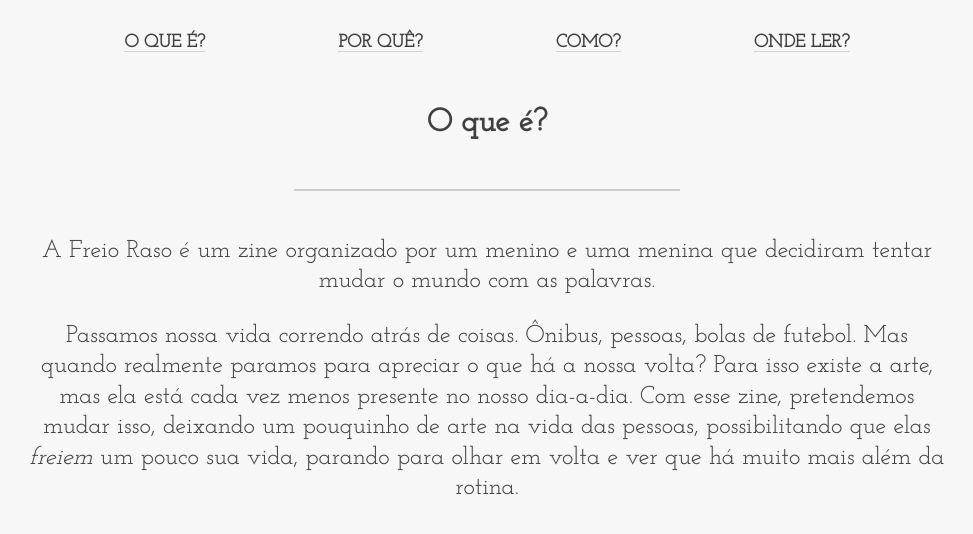
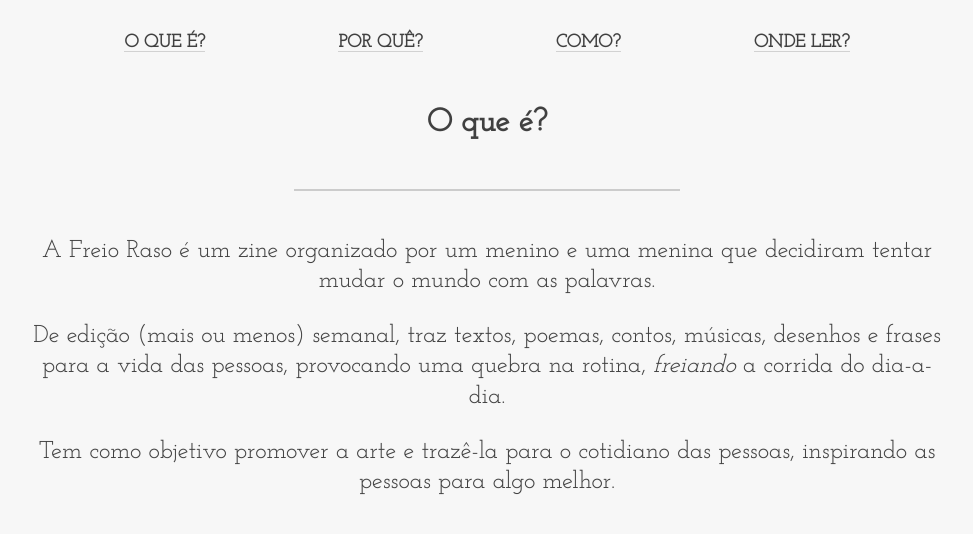
Before and after one commit to freioraso/freioraso.github.io, a Jekyll site: the page built from o-que-e.md, in a window 1280 px wide. Shown: the top 534 px of the page, without its empty margins (153-1126 px from the left). Built offline with Jekyll 4.4.1, drawn with Linux system fonts in a browser that asks for light colours.

Commit message:
omfg actual content again

```diff
--- a/o-que-e.md
+++ b/o-que-e.md
@@ -6,4 +6,6 @@ permalink: /o-que-e
 
 A Freio Raso é um zine organizado por um menino e uma menina que decidiram tentar mudar o mundo com as palavras.
 
-Passamos nossa vida correndo atrás de coisas. Ônibus, pessoas, bolas de futebol. Mas quando realmente paramos para apreciar o que há a nossa volta? Para isso existe a arte, mas ela está cada vez menos presente no nosso dia-a-dia. Com esse zine, pretendemos mudar isso, deixando um pouquinho de arte na vida das pessoas, possibilitando que elas _freiem_ um pouco sua vida, parando para olhar em volta e ver que há muito mais além da rotina.
+De edição (mais ou menos) semanal, traz textos, poemas, contos, músicas, desenhos e frases para a vida das pessoas, provocando uma quebra na rotina, _freiando_ a corrida do dia-a-dia.
+
+Tem como objetivo promover a arte e trazê-la para o cotidiano das pessoas, inspirando as pessoas para algo melhor.
```
Also changed, not shown: por-que.md (added, +7 -0 lines).
